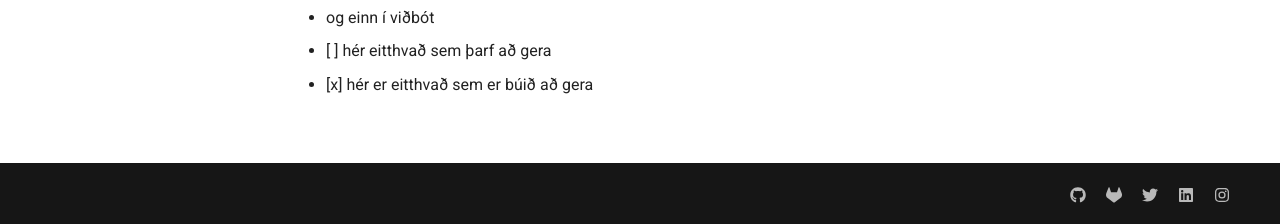
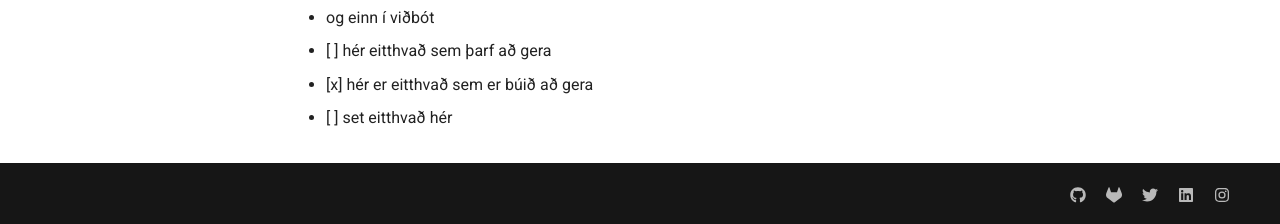
Before and after one commit to Fab-Lab-Island/fli-bootcamp-2025, an MkDocs documentation site: the page built from docs/kynningar/git-yfirferð.md, in a window 1280 px wide and 1366 px high. Shown: the part 1139-1363 px from the top of the window. Built offline with MkDocs 1.6.1 and Material for MkDocs 9.7.7, drawn with Linux system fonts in a browser that asks for light colours.

Commit message:
Update git-yfirferð.md

```diff
--- a/docs/kynningar/git-yfirferð.md
+++ b/docs/kynningar/git-yfirferð.md
@@ -33,3 +33,5 @@ Farið yfir hvernig við setjum inn efni á þessari síðu.
 
 - [ ] hér eitthvað sem þarf að gera
 - [x] hér er eitthvað sem er búið að gera
+
+- [ ] set eitthvað hér
```
